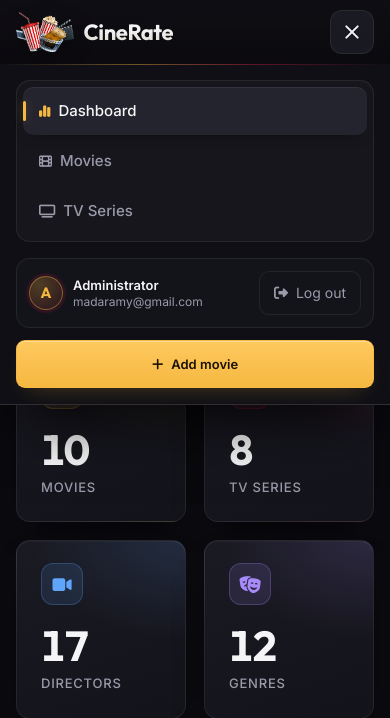
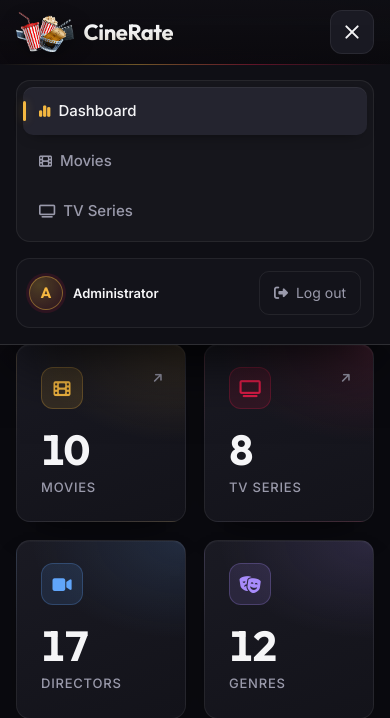
Before and after one commit to mohamedelsherife/Movie-rating-website, a Laravel app: page /admin in a window 390 px wide, after a click that opens the changed part. Shown: the top 718 px of the page. Run offline with Laravel 12, Linux system fonts and the light colour scheme; a user stored in the database is signed in; data comes from the database, SQL or seed files in the repository.

Commit message:
Remove the quick Add button and admin email from the navbar
Co-Authored-By: Claude Opus 5.5 <noreply@anthropic.com>

```diff
--- a/public/css/style.css
+++ b/public/css/style.css
@@ -326,15 +326,6 @@ textarea {
 .nav-account-text strong {
     font-size: 13px;
     font-weight: 600;
-}
-
-.nav-account-text small {
-    max-width: 140px;
-    overflow: hidden;
-    font-size: 12px;
-    color: var(--muted);
-    white-space: nowrap;
-    text-overflow: ellipsis;
 }
 
 .nav-logout {
@@ -485,11 +476,6 @@ textarea {
         gap: 12px;
     }
 
-    .js .nav-add {
-        width: 100%;
-        min-height: 48px;
-    }
-
     .js .nav-account {
         padding: 12px;
         background: var(--surface);
@@ -500,10 +486,6 @@ textarea {
     .js .nav-account-text {
         display: flex;
         flex: 1;
-    }
-
-    .js .nav-account-text small {
-        max-width: none;
     }
 
     .js .nav-logout-btn {
--- a/resources/views/layouts/app.blade.php
+++ b/resources/views/layouts/app.blade.php
@@ -30,11 +30,6 @@
             ['label' => 'TV Series', 'icon' => 'tv',           'route' => 'admin.series.index',  'active' => 'admin.series.*'],
         ];
 
-        // The quick "Add" button follows the section you are in.
-        $addAction = request()->routeIs('admin.series.*')
-            ? ['label' => 'Add series', 'route' => 'admin.series.create']
-            : ['label' => 'Add movie',  'route' => 'admin.movies.create'];
-
         $admin = auth('admin')->user();
     @endphp
 
@@ -63,13 +58,10 @@
                 </ul>
 
                 <div class="nav-actions">
-                    <x-button :href="route($addAction['route'])" icon="plus" size="sm" class="nav-add">{{ $addAction['label'] }}</x-button>
-
                     <div class="nav-account">
                         <span class="nav-avatar" aria-hidden="true">{{ Str::upper(Str::substr($admin->name, 0, 1)) }}</span>
                         <span class="nav-account-text">
                             <strong>{{ $admin->name }}</strong>
-                            <small>{{ $admin->email }}</small>
                         </span>
                         <form action="{{ route('admin.logout') }}" method="POST" class="nav-logout">
                             @csrf
```
